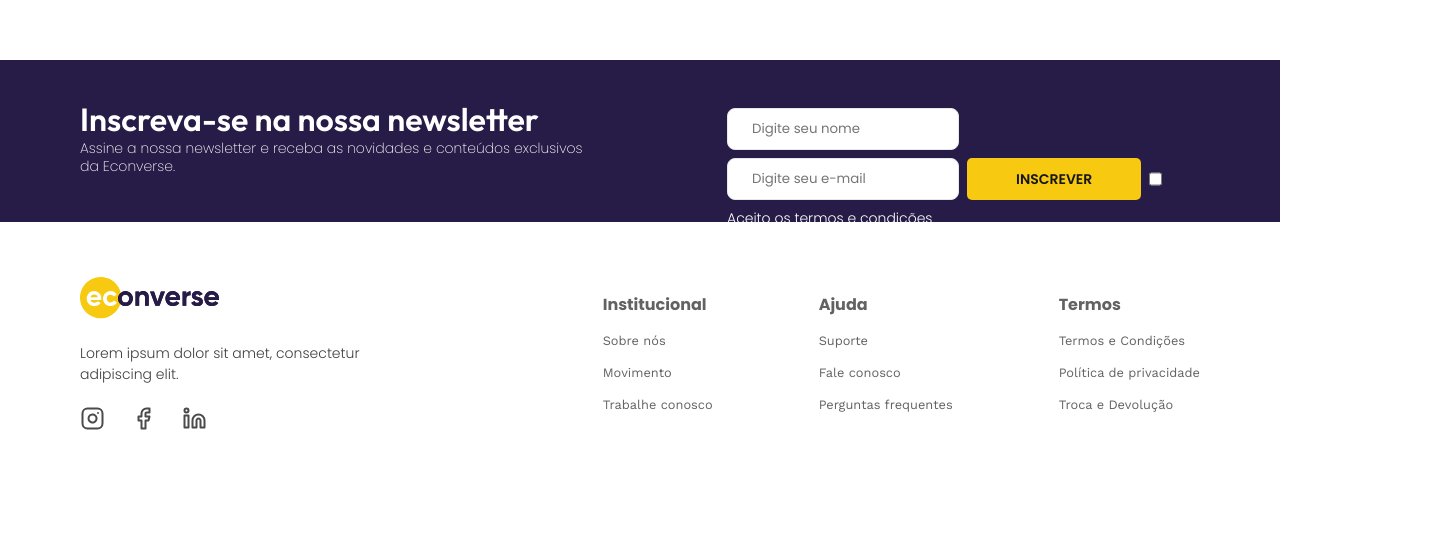
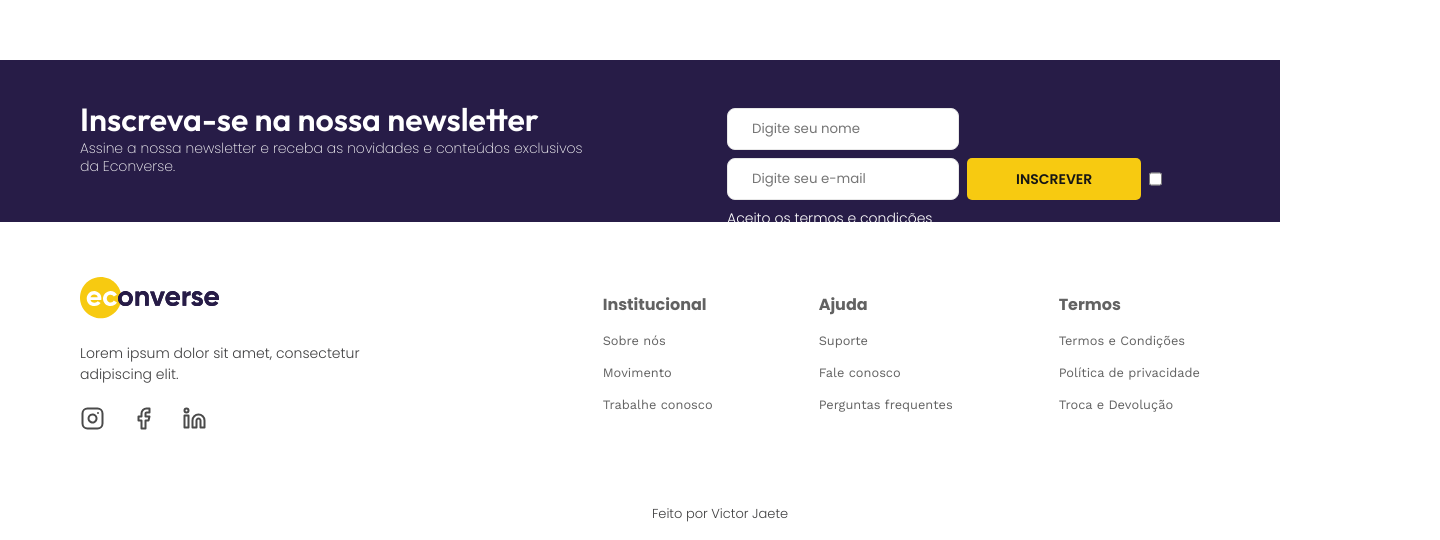
Before and after one commit to Jaete/teste-front-end-econverse, a Next.js app in the folder test-front-end-econverse/: page / in a window 1280 px wide. Shown: the part 4037-4577 px from the top of the page, 1440 px wide, since content can reach past the window. Before the commit the page ends 4525 px from the top, so only its background shows below. Built offline with nearby package versions, Linux system fonts and the light colour scheme; no server answers.

Commit message:
feat: add footer note section

```diff
--- a/test-front-end-econverse/src/app/layout.tsx
+++ b/test-front-end-econverse/src/app/layout.tsx
@@ -2,7 +2,7 @@ import type { Metadata } from "next";
 import "./globals.scss";
 
 export const metadata: Metadata = {
-  title: "Econverse test",
+  title: "Econverse Victor Jaete",
   description: "Created by Jaete ®",
 };
 
@@ -14,9 +14,9 @@ export default function RootLayout({
   return (
     <html lang="en">
       <head>
-      <link rel="preconnect" href="https://fonts.googleapis.com" />
-<link rel="preconnect" href="https://fonts.gstatic.com" />
-<link href="https://fonts.googleapis.com/css2?family=Outfit:wght@100..900&display=swap" rel="stylesheet" />
+        <link rel="preconnect" href="https://fonts.googleapis.com" />
+        <link rel="preconnect" href="https://fonts.gstatic.com" />
+        <link href="https://fonts.googleapis.com/css2?family=Outfit:wght@100..900&display=swap" rel="stylesheet" />
         <link rel="preconnect" href="https://fonts.googleapis.com" />
         <link rel="preconnect" href="https://fonts.gstatic.com" />
         <link href="https://fonts.googleapis.com/css2?family=Work+Sans:ital,wght@0,100..900;1,100..900&display=swap" rel="stylesheet" />
--- a/test-front-end-econverse/src/components/footer/Footer.tsx
+++ b/test-front-end-econverse/src/components/footer/Footer.tsx
@@ -1,4 +1,5 @@
 import About from '../about/About'
+import AllRightsReserved from '../footerNote/FooterNote'
 import NewsletterSubscribe from '../newsletterSubscribe/NewsletterSubscribe'
 import styles from './Footer.module.scss'
 
@@ -7,6 +8,7 @@ export default function Footer(){
         <footer className={styles.container}>
             <NewsletterSubscribe />
             <About />
+            <AllRightsReserved />
         </footer>
     )
 }
--- /dev/null
+++ b/test-front-end-econverse/src/components/footerNote/FooterNote.module.scss
@@ -0,0 +1,15 @@
+.container {
+    display: flex;
+    justify-content: center;
+    width: 90rem;
+    padding: 1rem;
+
+    p {
+        color: var(--Preto, #3F3F40);
+        font-family: Poppins;
+        font-size: 0.8125rem;
+        font-style: normal;
+        font-weight: 300;
+        line-height: normal;
+    }
+}
--- /dev/null
+++ b/test-front-end-econverse/src/components/footerNote/FooterNote.tsx
@@ -0,0 +1,9 @@
+import styles from './FooterNote.module.scss'
+
+export default function AllRightsReserved(){
+    return (
+        <span className={styles.container}>
+            <p>Feito por Victor Jaete</p>
+        </span>
+    );
+}
```
